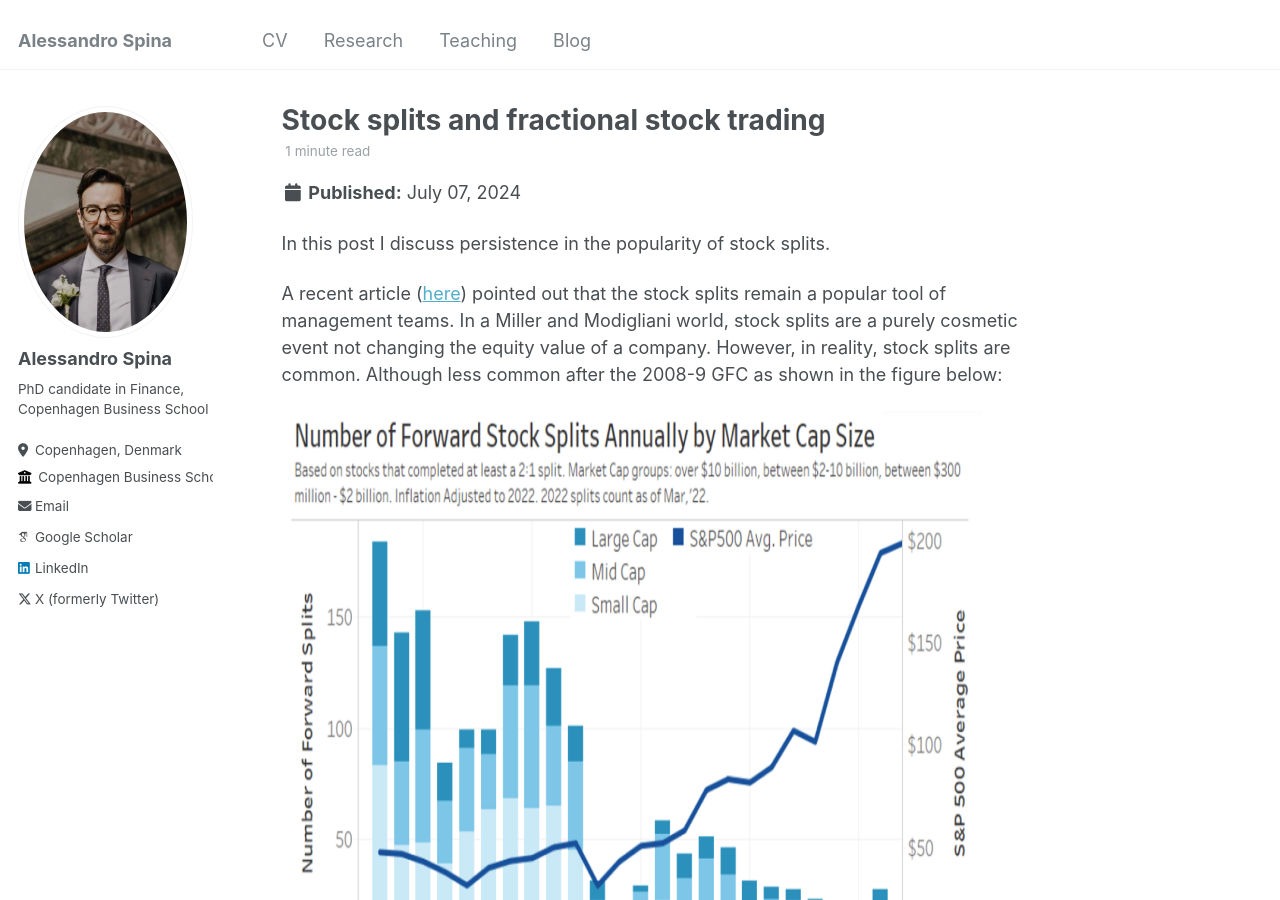
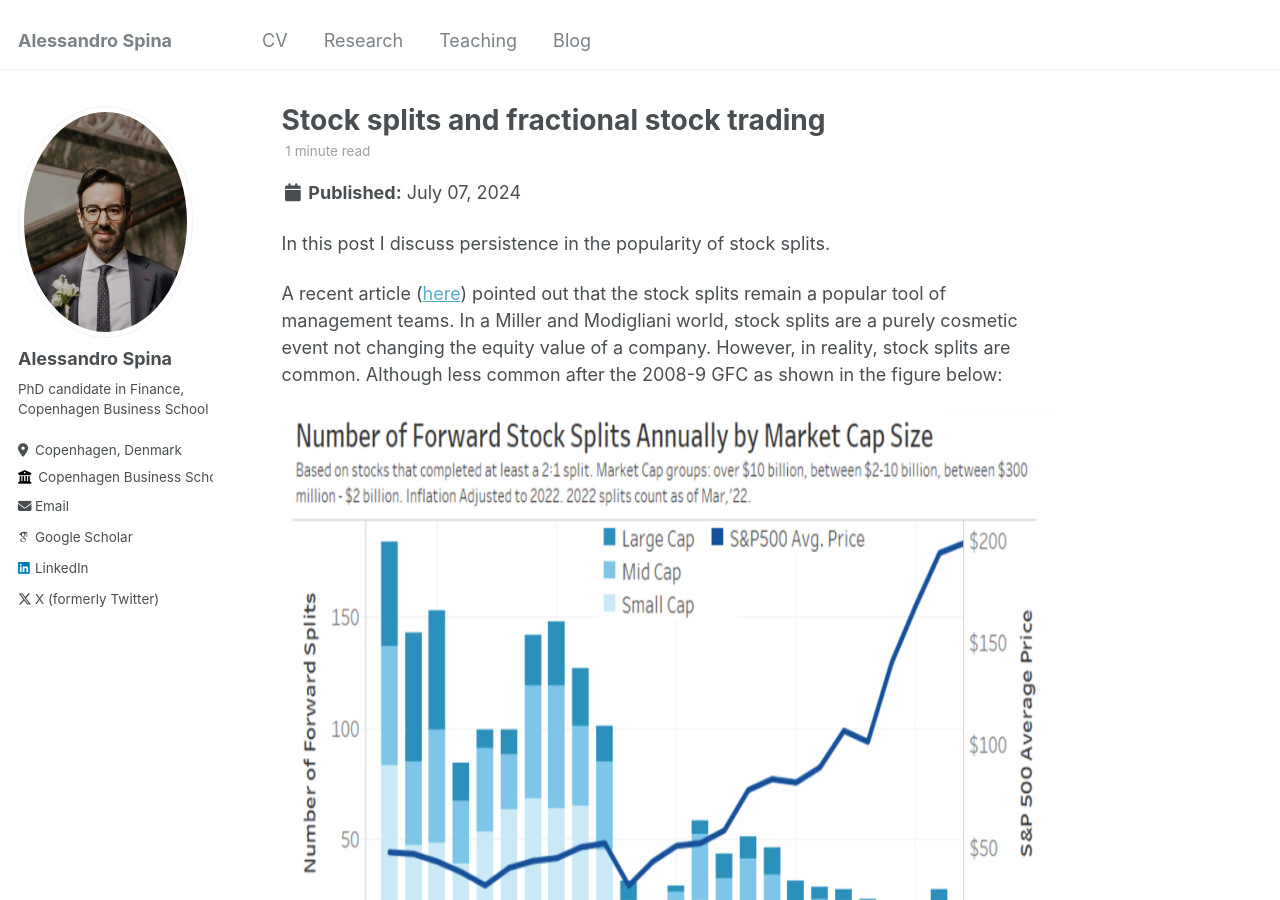
Before and after one commit to aspi6246/aspi6246.github.io, a Jekyll site: the page built from _posts/2024-07-02-blog-post-2.md, in a window 1280 px wide and 900 px high. Built offline with Jekyll 4.4.1, drawn with Linux system fonts in a browser that asks for light colours; some web fonts are replaced.

Commit message:
Update 2024-07-02-blog-post-2.md

```diff
--- a/_posts/2024-07-02-blog-post-2.md
+++ b/_posts/2024-07-02-blog-post-2.md
@@ -13,7 +13,7 @@ In this post I discuss persistence in the popularity of stock splits.
 
 A recent article ([here](https://www.nasdaq.com/articles/stock-splits-save-investors-and-issuers)) pointed out that the stock splits remain a popular tool of management teams. In a Miller and Modigliani world, stock splits are a purely cosmetic event not changing the equity value of a company. However, in reality, stock splits are common. Although less common after the 2008-9 GFC as shown in the figure below:
 
-![Alt text](/assets/images/Blog_2_Fig_1.PNG){: style="width:700px;height:600px;"}
+![Alt text](/assets/images/Blog_2_Fig_1.PNG){: style="width:800px;height:600px;"}
 
 Stock splits are motivated by arguments of liquidity (a lower stock price allows retail investors to trade the shares), or signalling (a stock split signals management’s belief in the continued growth of the company). This got me thinking about the introduction of fractional share trading now popularized by platforms such as Robinhood, but now increasingly available on all other major share platforms. The ability of retail investors to trade a fraction of a share would seemingly reduce one of the motivations of stock splits. This leads to the empirical question, is the introduction of fractional stock trading associated with a decrease in the incidence of stock splits?
 
```
